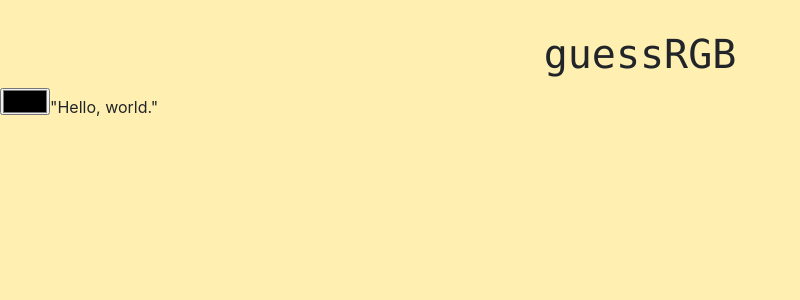
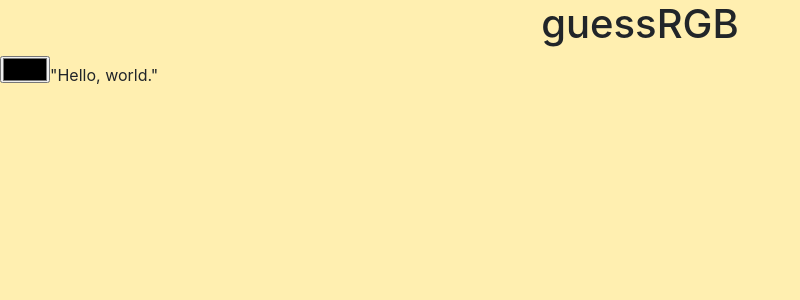
Before and after one commit to ashetonsm/guessrgb-aws, a React (Create React App) app: page / in a window 1280 px wide. Shown: the top 300 px of the page, without its empty margins (0-800 px from the left). Built offline with nearby package versions, Linux system fonts and the light colour scheme.

Commit message:
Removed Main, updated h1

```diff
--- a/src/App.tsx
+++ b/src/App.tsx
@@ -1,13 +1,12 @@
-import Main from "./components/Main";
 import './App.css';
 import { Home } from "./components/Home";
 
 function App() {
 
   return (
-      <>
-      <div id="title" className="center"><h1>guessRGB</h1></div>
-      <Home/>
+    <>
+      <h1 className="text-center">guessRGB</h1>
+      <Home />
     </>
   );
 }
```
